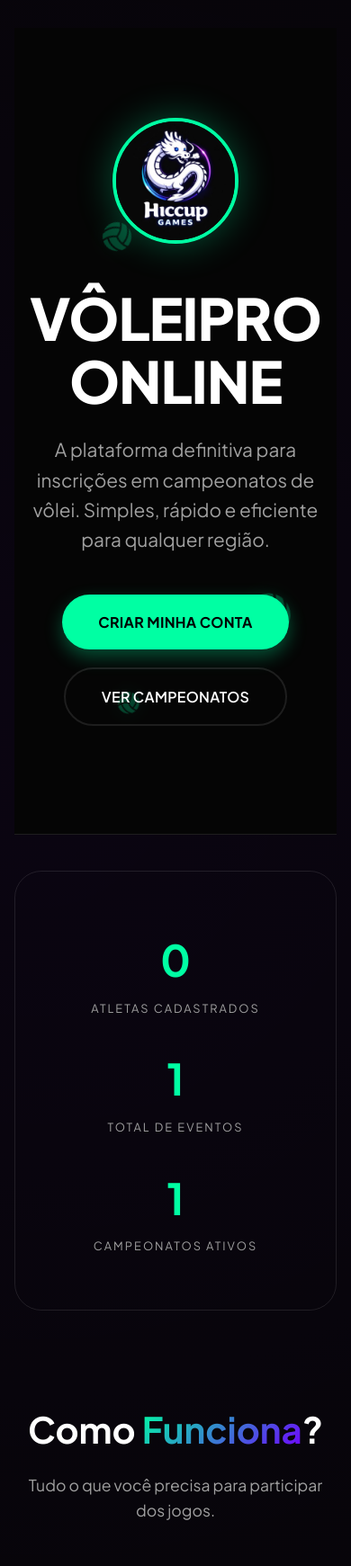
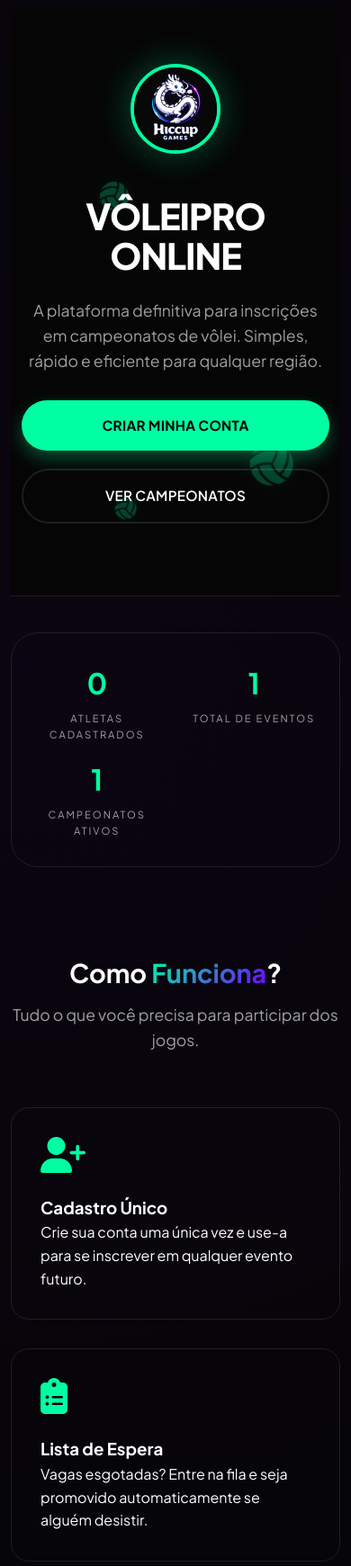
Before and after one commit to hiccupgamesdev-prog/voleipro-valentim, a Flask app: page / in a window 390 px wide. Shown: the part 89-1830 px from the top of the page at 90% size. Run offline with Flask 3, Linux system fonts and the light colour scheme; data that the repository does not hold is empty.

Commit message:
att 18.5

```diff
--- a/templates/base.html
+++ b/templates/base.html
@@ -109,11 +109,31 @@
       }
       .nav-links.active { display: flex; }
       .nav-user-profile { width: 100%; justify-content: space-between; padding: 15px 20px; }
-      .main-content { padding-top: 120px; padding-left: 1rem; padding-right: 1rem; }
-      .auth-container { min-height: auto; padding: 100px 1rem 2rem; }
-      .glass-card { padding: 2rem; }
-      .grid { grid-template-columns: 1fr; gap: 1.5rem; }
-      .section-title h2, .section-title h1 { font-size: 2rem; }
+
+      /* Design Mobile Premium Global */
+      .main-content { padding: 100px 12px 60px !important; }
+      .section-padding { padding: 40px 12px !important; }
+      .auth-container { min-height: auto; padding: 100px 12px 2rem; }
+
+      .glass-card {
+        padding: 2rem 1.5rem !important;
+        border-radius: 24px !important;
+      }
+
+      .grid {
+        grid-template-columns: 1fr !important;
+        gap: 1.2rem !important;
+      }
+
+      .section-title h2, .section-title h1 {
+        font-size: 1.8rem !important;
+        line-height: 1.2;
+      }
+
+      .btn {
+        width: 100%; /* Botões ocupam largura total no mobile para facilitar o toque */
+        padding: 1rem !important;
+      }
     }
   </style>
 </head>
--- a/templates/index.html
+++ b/templates/index.html
@@ -1,6 +1,22 @@
 {% extends "base.html" %}
 
 {% block content %}
+<style>
+    @media (max-width: 768px) {
+        .hero { padding: 60px 12px 80px !important; }
+        .hero h1 { font-size: 2.5rem !important; }
+        .hero p { font-size: 1.1rem !important; margin-bottom: 30px !important; }
+        .hero-logo-container img { width: 100px !important; height: 100px !important; }
+        .stats-section {
+            grid-template-columns: 1fr 1fr !important;
+            gap: 15px !important;
+            padding: 30px 15px !important;
+        }
+        .stat-item h3 { font-size: 2rem !important; }
+        .stat-item p { font-size: 0.7rem !important; }
+    }
+</style>
+
 <section class="hero" style="text-align: center; padding: 100px 0 120px; position: relative;">
     <!-- Elementos Animados de Vôlei -->
     <i class="fas fa-volleyball-ball floating-ball" style="top: 10%; left: 10%; animation-delay: 0s;"></i>
@@ -16,11 +32,11 @@
 
         <div style="display: flex; gap: 20px; justify-content: center; flex-wrap: wrap;">
             {% if not session.get('user_id') %}
-                <a href="{{ url_for('cadastro') }}" class="btn btn-primary" style="padding: 1.1rem 2.5rem; font-size: 1rem; text-transform: uppercase;">Criar Minha Conta</a>
-                <a href="{{ url_for('campeonatos') }}" class="btn btn-outline" style="padding: 1.1rem 2.5rem; font-size: 1rem; text-transform: uppercase;">Ver Campeonatos</a>
+                <a href="{{ url_for('cadastro') }}" class="btn btn-primary" style="text-transform: uppercase;">Criar Minha Conta</a>
+                <a href="{{ url_for('campeonatos') }}" class="btn btn-outline" style="text-transform: uppercase;">Ver Campeonatos</a>
             {% else %}
-                <a href="{{ url_for('campeonatos') }}" class="btn btn-primary" style="padding: 1.1rem 2.5rem; font-size: 1rem; text-transform: uppercase;">Ir para Campeonatos</a>
-                <a href="{{ url_for('perfil') }}" class="btn btn-outline" style="padding: 1.1rem 2.5rem; font-size: 1rem; text-transform: uppercase;">Meu Perfil</a>
+                <a href="{{ url_for('campeonatos') }}" class="btn btn-primary" style="text-transform: uppercase;">Ir para Campeonatos</a>
+                <a href="{{ url_for('perfil') }}" class="btn btn-outline" style="text-transform: uppercase;">Meu Perfil</a>
             {% endif %}
         </div>
     </div>
--- a/templates/perfil.html
+++ b/templates/perfil.html
@@ -9,7 +9,7 @@
         <p style="color: var(--text-muted); font-size: 1.1rem;">Mantenha seus dados de atleta atualizados.</p>
     </div>
 
-    <form method="POST" class="glass-card" style="max-width: 500px; width: 100%;">
+    <form method="POST" class="glass-card" style="max-width: 500px; width: 100%; padding: 2.5rem;">
         <div class="form-group">
             <label class="form-label">Nome Completo</label>
             <input type="text" name="nome" class="form-input" value="{{ user.nome }}" required>
```
Also changed, not shown: templates/campeonatos.html (+12 -4 lines).
